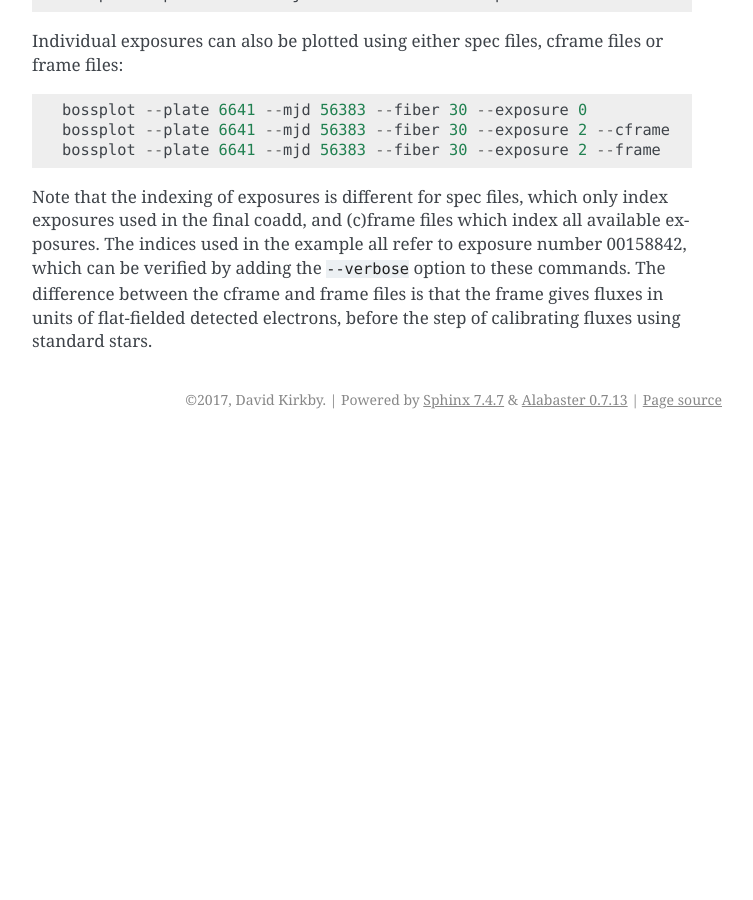
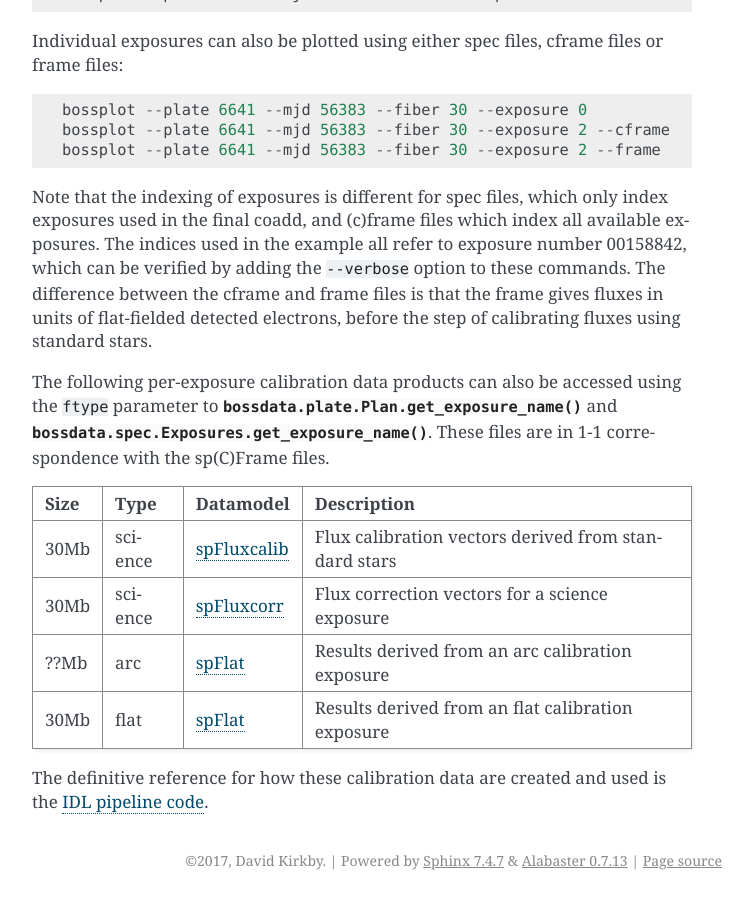
Before and after one commit to dkirkby/bossdata, a Sphinx documentation site: the page built from docs/overview.rst, in a window 1280 px wide and 900 px high, scrolled down 877 px. Shown: the whole window, without its empty margins (388-1141 px from the left). Built offline with Sphinx 7.4.7, drawn with Linux system fonts in a browser that asks for light colours; before the commit the page ends 1316 px from its top, so only the background shows below that.

Commit message:
Add support for spArc files

```diff
--- a/HISTORY.rst
+++ b/HISTORY.rst
@@ -9,7 +9,7 @@
 * Fix issues #108 #109 and merges #110 #120
 * Remove requirements.txt, add docs/rtd-pip-requirements, update .travis.yaml
 * Add support for running at sites where data is locally visible (e.g., nersc)
-* Add support for reading spFlat files
+* Add support for reading spArc and spFlat calibration files.
 
 0.3.0 (2017-12-17)
 ------------------
--- a/docs/overview.rst
+++ b/docs/overview.rst
@@ -30,3 +30,18 @@
     bossplot --plate 6641 --mjd 56383 --fiber 30 --exposure 2 --frame
 
 Note that the indexing of exposures is different for spec files, which only index exposures used in the final coadd, and (c)frame files which index all available exposures. The indices used in the example all refer to exposure number 00158842, which can be verified by adding the ``--verbose`` option to these commands. The difference between the cframe and frame files is that the frame gives fluxes in units of flat-fielded detected electrons, before the step of calibrating fluxes using standard stars.
+
+The following per-exposure calibration data products can also be accessed using the ``ftype`` parameter to
+:meth:`bossdata.plate.Plan.get_exposure_name` and :meth:`bossdata.spec.Exposures.get_exposure_name`.
+These files are in 1-1 correspondence with the sp(C)Frame files.
+
+====== ======== ============================================= =====================================================
+Size   Type     Datamodel                                     Description
+====== ======== ============================================= =====================================================
+30Mb   science  :datamodel:`spFluxcalib <PLATE4/spFluxcalib>` Flux calibration vectors derived from standard stars
+30Mb   science  :datamodel:`spFluxcorr <PLATE4/spFluxcorr>`   Flux correction vectors for a science exposure
+??Mb   arc      :datamodel:`spFlat <PLATE4/spArc>`            Results derived from an arc calibration exposure
+30Mb   flat     :datamodel:`spFlat <PLATE4/spFlat>`           Results derived from an flat calibration exposure
+====== ======== ============================================= =====================================================
+
+The definitive reference for how these calibration data are created and used is the `IDL pipeline code <http://www.sdss3.org/svn///repo/idlspec2d/trunk/pro/>`_.
```
Also changed, not shown: 2 other files.
